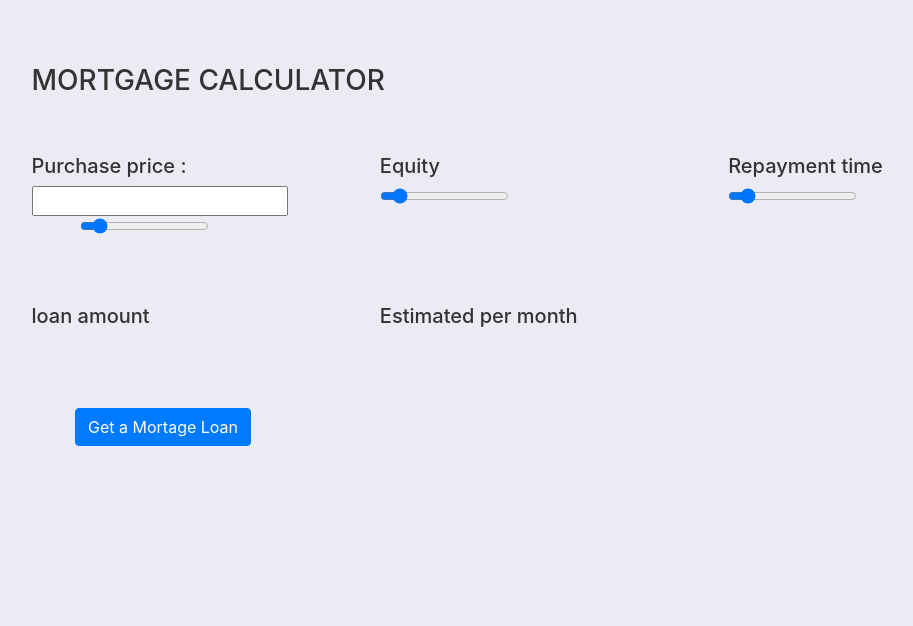
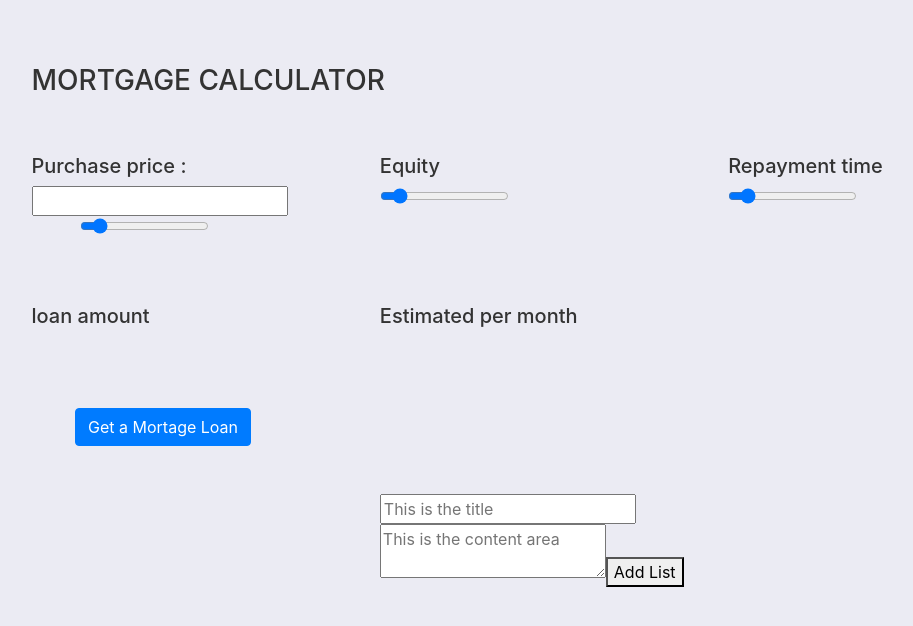
Before and after one commit to Semiteagain/mortgage-calculator, a React (Create React App) app: page / in a window 1280 px wide. Shown: the top 626 px of the page, without its empty margins (101-1014 px from the left). Built offline with nearby package versions, Linux system fonts and the light colour scheme.

Commit message:
Testing list app

```diff
--- a/src/App.js
+++ b/src/App.js
@@ -1,66 +1,82 @@
-import React from "react";
+import React, { useState } from "react";
 import "bootstrap/dist/css/bootstrap.min.css";
-import './index.css';
-
-
-
-
+import "./index.css";
+import Lists from "./components/Lists";
+import CreateList from "./components/CreateList";
 
 function App() {
+  const [item, setitem] = useState([]);
+
+  function submitList(newItem) {
+    setitem((prevItem) => {
+      return [...prevItem, newItem];
+    });
+  }
+
   return (
     <>
-   <div className='container'>
-     <div className='row'>
+      <div className="container">
+        <div className="row">
           <div className="col-11 mx-auto pt-3">
-       <h3 class="text-uppercase text-left mb-5 mt-5">Mortgage Calculator</h3>
+            <h3 class="text-uppercase text-left mb-5 mt-5">
+              Mortgage Calculator
+            </h3>
 
-
-
-       <div className='row mb-5'>
+            <div className="row mb-5">
               <div className="col-md-4 my-2 purchase">
                 <h5>Purchase price : {} </h5>
-       <input type='number'/>
-       <input type='range' max='300' min='20' className='mx-5'/>
-
+                <input type="number" />
+                <input type="range" max="300" min="20" className="mx-5" />
               </div>
 
-
-
-
-       <div className="col-md-4 my-2 equity"> <h5>Equity</h5>
-       <input type='range' max='300' min='20'/>
+              <div className="col-md-4 my-2 equity">
+                {" "}
+                <h5>Equity</h5>
+                <input type="range" max="300" min="20" />
               </div>
 
-
-
-
-       <div className="col-md-4 my-2 repayment"><h5>Repayment time</h5>
-       <input type='range' max='300' min='20'/>
+              <div className="col-md-4 my-2 repayment">
+                <h5>Repayment time</h5>
+                <input type="range" max="300" min="20" />
               </div>
             </div>
 
-
-       <div className='row'>
-         <div className='col-4 my-2'><h5>loan amount</h5></div>
-
-
-
-         <div className='col-4 my-2'> <h5>Estimated per month</h5></div>
+            <div className="row">
+              <div className="col-4 my-2">
+                <h5>loan amount</h5>
               </div>
 
+              <div className="col-4 my-2">
+                {" "}
+                <h5>Estimated per month</h5>
+              </div>
+            </div>
 
-        <div className='row'>
+            <div className="row">
               <div className="col-11 mx-auto pt-3">
                 <h3 class="text-uppercase text-left mb-5 mt-5">
-          <button className='btn btn-primary'>Get a Mortage Loan</button>
+                  <button className="btn btn-primary">
+                    Get a Mortage Loan
+                  </button>
                 </h3>
               </div>
             </div>
 
+            <div className="row">
+              <div className="col-md-4 m-auto">
+                <CreateList onAdd={submitList} />
 
-
-
-
+                {item.map((itemList, index) => {
+                  return <Lists
+                      key={index}
+                      id={index}
+                      title={itemList.title}
+                      content={itemList.content}
+                    />
+                  ;
+                })}
+              </div>
+            </div>
           </div>
         </div>
       </div>
@@ -69,15 +85,6 @@ function App() {
 }
 
 export default App;
-
-
-
-
-
-
-
-
-
 
 /* <div className="container">
 <div className="row">
--- /dev/null
+++ b/src/components/CreateList.jsx
@@ -0,0 +1,59 @@
+import React, {useState} from 'react'
+
+
+
+function CreateList(props) {
+
+    const [list, setList] = useState({
+        title : '',
+        content : ''
+    })
+
+    function handleChange(e) {
+        const {name, value} = e.target
+        setList(prevList => {
+            return {
+                ...prevList,
+                [name] : value
+            }
+        })
+    }
+
+    function handleClick(e) {
+        props.onAdd(list)
+        e.preventDefault();
+    }
+
+
+
+
+    return (
+        <div>
+            <form>
+                <input
+                type = 'text'
+                name = 'title'
+                placeholder = 'This is the title'
+                value = {list.title}
+                onChange = {handleChange}
+
+                />
+
+
+
+                <textarea
+                 type = 'text'
+                 name = 'content'
+                 placeholder = 'This is the content area'
+                 value = {list.content}
+                 onChange = {handleChange}
+
+                />
+
+                <button onClick={handleClick} >Add List</button>
+            </form>
+        </div>
+    )
+}
+
+export default CreateList
--- /dev/null
+++ b/src/components/Lists.jsx
@@ -0,0 +1,19 @@
+import React from 'react'
+
+function Lists(props) {
+
+
+  function handleDelete(params) {
+
+  }
+
+    return (
+        <div>
+            <h1>{props.title}</h1>
+            <p>{props.content}</p>
+            <button onClick={handleDelete}>Delete</button>
+        </div>
+    )
+}
+
+export default Lists
```
Also changed, not shown: 1 other file (tests, documents, lock files or other folders). Lines whose indentation alone changed are shown as unchanged.
